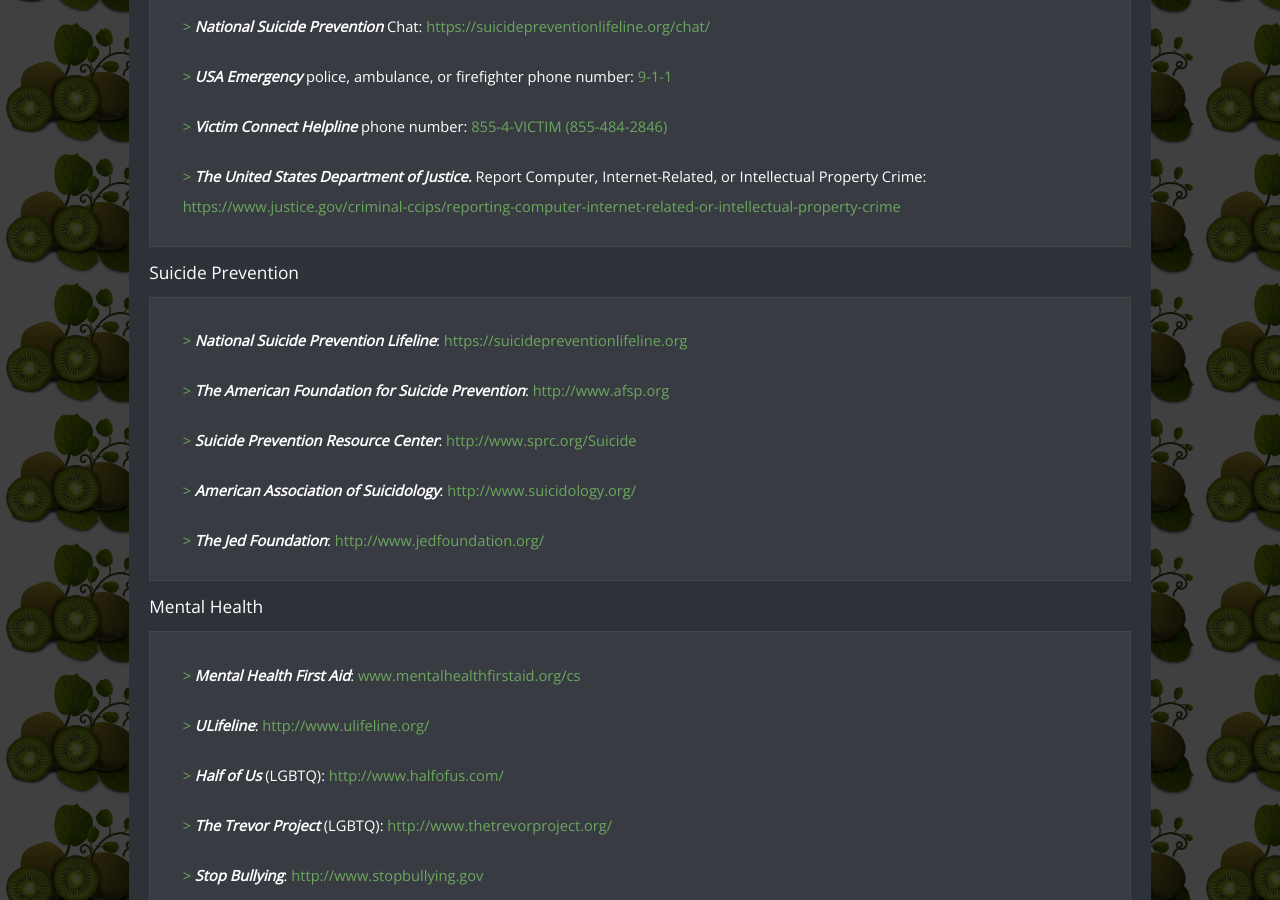
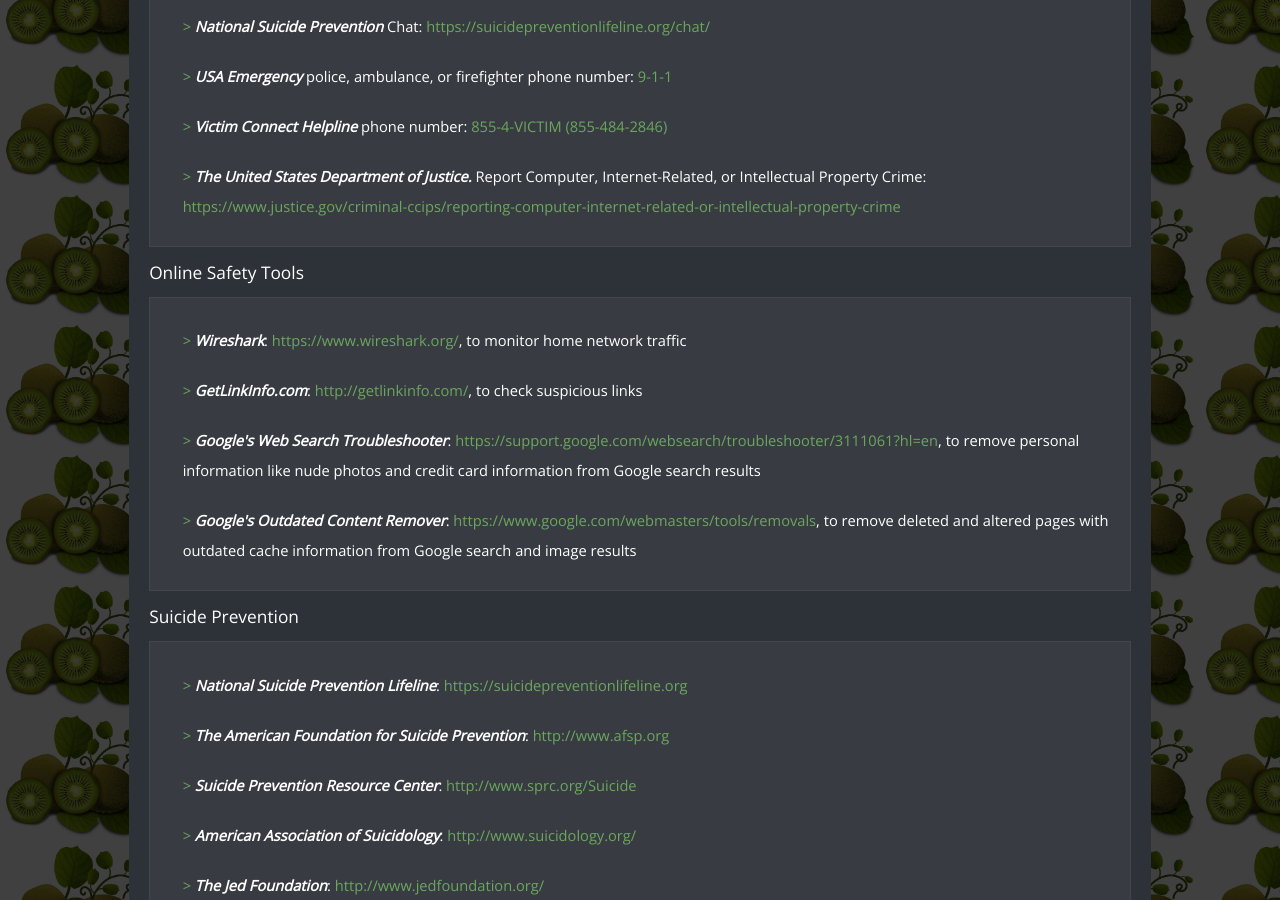
Before and after one commit to byliz/help, a Jekyll site: the page built from resources/index.html, in a window 1280 px wide and 900 px high, scrolled down 341 px. Built offline with Jekyll 4.4.1, drawn with Linux system fonts in a browser that asks for light colours; nearby versions of some CDN libraries; some web fonts are replaced.

Commit message:
Add files via upload

```diff
--- a/fighting/index.html
+++ b/fighting/index.html
@@ -23,11 +23,11 @@
 
 <h2>What do I do if my private information has been leaked online?</h2>
 
-<p>First change or remove all your public-facing personal information like address and full name on all your website profiles that others can see. Next, search different combinations of your address and name on <em>Google</em>. If you find any link that contains your personal information, it will most likely be one of the many annoying "online directory services" websites like <em>WhitePages</em>, <em>Spokeo</em>, and <em>InstantCheckmate</em> or your outdated profile with your information still unchanged in the page description. Go to each of these people directory websites and request the removal of your information by emailing them and following their steps to verify your identity. If you do not have any easy means of removing this content, then report abuse and continue emailing support. Then, go to <a href="https://www.google.com/webmasters/tools/removals" target="_blank">Google's outdated search results tool</a> to request the removal of links to deleted pages and content in search results. To remove images that no longer exist from <em>Google Images</em>, do the same thing but with the image location link. Other search engines also have a similar tool.</p>
+<p>First change or remove all your public-facing personal information like address and full name on all your website profiles that others can see. Next, search different combinations of your address and name on <em>Google</em>. If you find any link that contains your personal information, it will most likely be one of the many annoying "online directory services" websites like <em>WhitePages</em>, <em>Spokeo</em>, and <em>InstantCheckmate</em> or your outdated profile with your information still unchanged in the page description. Go to each of these people directory websites and request the removal of your information by emailing them and following their steps to verify your identity. If you do not have any easy means of removing this content, then report abuse and continue emailing support. Then, go to <a href="https://www.google.com/webmasters/tools/removals" target="_blank">Google's outdated search results tool</a> to request the removal of links to deleted pages and content in search results. To remove images that no longer exist from <em>Google Images</em>, do the same thing but with the image location link. Other search engines also have a similar tool. Also make sure to check the <a href="https://archive.org/web/" target="_blank">Internet Archive Wayback Machine</a> to check if any of your information has been archived so you can contact them to remove it.</p>
 
 <h2>What do I do if I get hit with a DDoS attack?</h2>
 
-<p>If you get hit with a DDoS attack, write down the time when it happened and who did it and compile evidence like messages, screenshots, and audio or video if possible to report them to the FBI. Next, call your Internet Service Provider (ISP) to tell them what happened and request your IP to be changed. Next, block the perpetrator of the attack and avoid interacting with them or being in the same game as them again. Finally, take active measure to secure your IP address like taking more precautions and purchasing a better router so it does not happen again in the future.</p>
+<p>If you suspect you're getting hit with a DDoS attack use <a href="https://www.wireshark.org/" target="_blank">Wireshark</a> to monitor your network traffic. If you see a high volume of requests from one IP address, then it's probably a DDoS attack. Write down the time when it happened and who did it and compile evidence like messages, screenshots, and audio or video if possible to report them to the FBI. Next, call your Internet Service Provider (ISP) to tell them what happened and request your IP to be changed. Next, block the perpetrator of the attack and avoid interacting with them or being in the same game as them again. Finally, take active measure to secure your IP address like taking more precautions and purchasing a better router so it does not happen again in the future.</p>
 
 <h2>How do I prevent cyber harassment?</h2>
 
--- a/resources/index.html
+++ b/resources/index.html
@@ -22,6 +22,23 @@
 	</li>
 	<li>
 		<strong><em>The United States Department of Justice.</em></strong> Report Computer, Internet-Related, or Intellectual Property Crime: <a href="https://www.justice.gov/criminal-ccips/reporting-computer-internet-related-or-intellectual-property-crime" target="_blank">https://www.justice.gov/criminal-ccips/reporting-computer-internet-related-or-intellectual-property-crime</a>
+	</li>
+</ul>
+
+<h2>Online Safety Tools</h2>
+
+<ul>
+	<li>
+		<strong><em>Wireshark</em></strong>: <a href="https://www.wireshark.org/" target="_blank">https://www.wireshark.org/</a>, to monitor home network traffic
+	</li>
+	<li>
+		<strong><em>GetLinkInfo.com</em></strong>: <a href="http://getlinkinfo.com/" target="_blank">http://getlinkinfo.com/</a>, to check suspicious links
+	</li>
+	<li>
+		<strong><em>Google's Web Search Troubleshooter</em></strong>: <a href="https://support.google.com/websearch/troubleshooter/3111061?hl=en" target="_blank">https://support.google.com/websearch/troubleshooter/3111061?hl=en</a>, to remove personal information like nude photos and credit card information from Google search results
+	</li>
+	<li>
+		<strong><em>Google's Outdated Content Remover</em></strong>: <a href="https://www.google.com/webmasters/tools/removals" target="_blank">https://www.google.com/webmasters/tools/removals</a>, to remove deleted and altered pages with outdated cache information from Google search and image results
 	</li>
 </ul>
 
```
